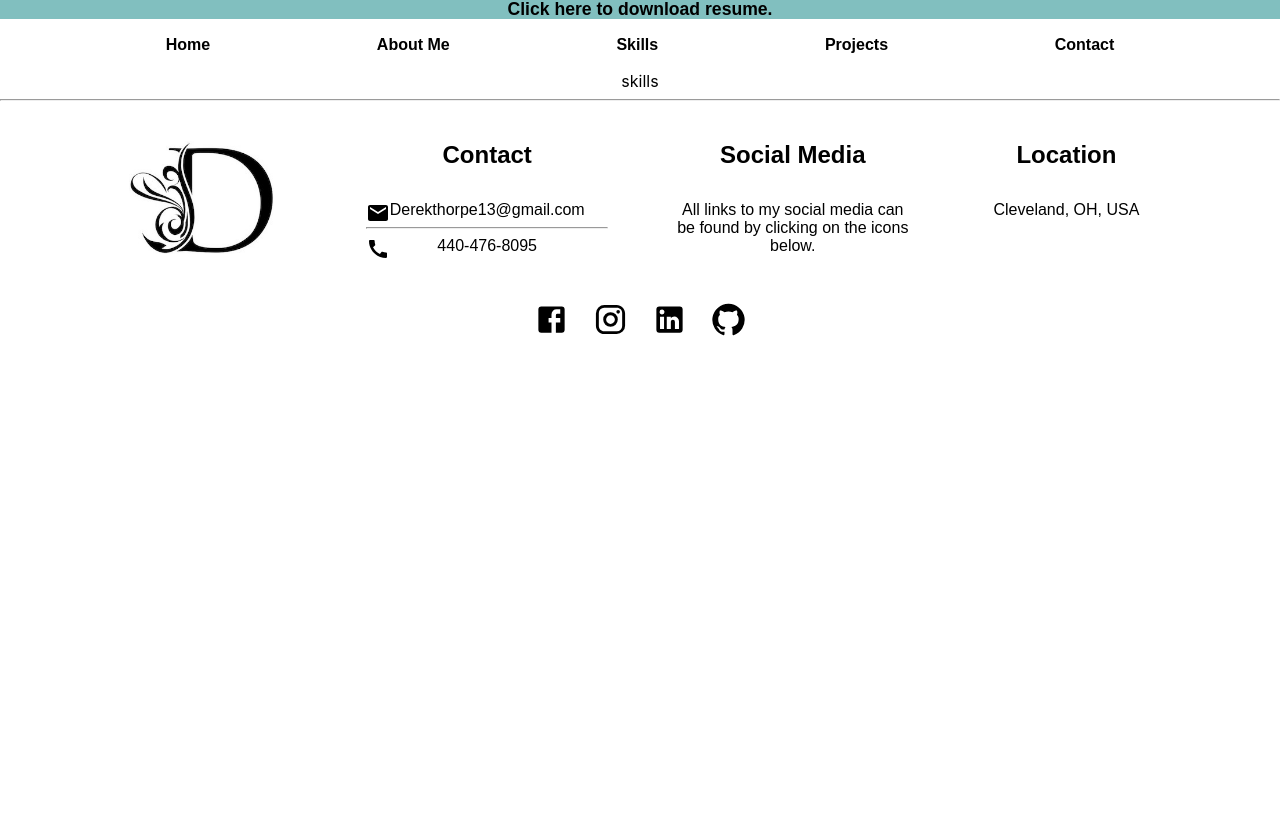
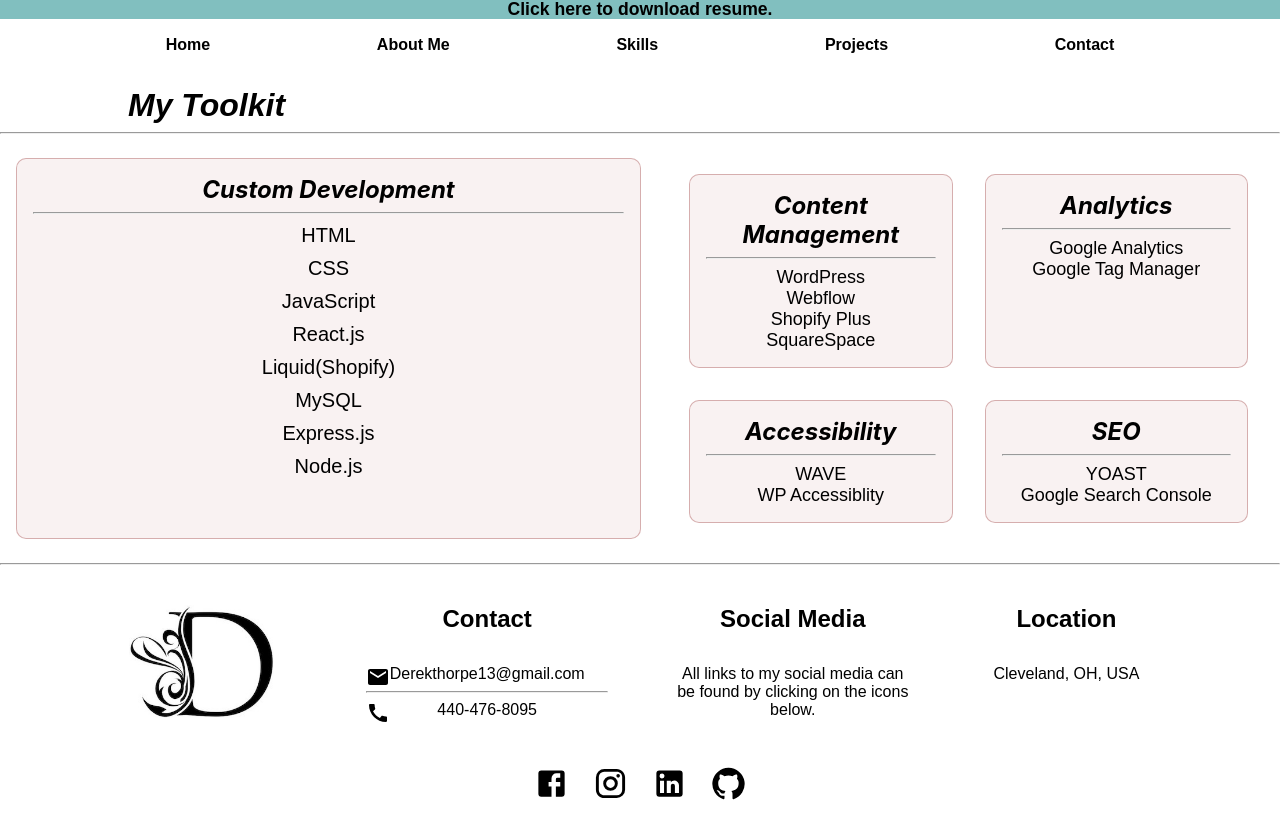
Before and after one commit to DThorpe13/2023_portfolio, a React (Create React App) app: page /skills in a window 1280 px wide. Built offline with nearby package versions, Linux system fonts and the light colour scheme.

Commit message:
began skill page layout

```diff
--- a/package.json
+++ b/package.json
@@ -5,6 +5,10 @@
   "dependencies": {
     "@emotion/react": "^11.10.6",
     "@emotion/styled": "^11.10.6",
+    "@fortawesome/fontawesome-svg-core": "^6.4.0",
+    "@fortawesome/free-regular-svg-icons": "^6.4.0",
+    "@fortawesome/free-solid-svg-icons": "^6.4.0",
+    "@fortawesome/react-fontawesome": "^0.2.0",
     "@mui/icons-material": "^5.11.11",
     "@mui/material": "^5.11.10",
     "@testing-library/jest-dom": "^5.16.5",
--- a/src/components/about/about.js
+++ b/src/components/about/about.js
@@ -10,7 +10,7 @@ const about = () => {
   return (
     <div>
       <p className='about-intro'>
-        -I am a web developer who specializes in frontend development and Content Management Systems.
+        -I am a web developer who specializes in custom frontend development and Content Management Systems.
       </p>
       <div className='columns-container about-container'>
         <div className='col-lg-4 col-xs-12'>
--- /dev/null
+++ b/src/components/skills/skills.css
@@ -0,0 +1,34 @@
+.skills-body h1 {
+    text-align: left;
+    margin-left: 10%;
+    font-family: Arial, Helvetica, sans-serif;
+}
+.skills-body {
+    margin-top: 2em;
+}
+.skill-container {
+    border: 1px solid rgb(191, 129, 129, 0.6);
+    padding: 1em;
+    background-color: rgb(191, 129, 129, 0.1);
+    z-index: 999;
+}
+.skill-container h2 {
+    text-align: center;
+}
+.skill-map-dev {
+    font-size: 20px;
+    font-weight: 500;
+    margin-top: 10px;
+}
+.skill-map {
+    font-size: 18px;
+    font-weight: 500;
+
+}
+.code-icon {
+    position: absolute;
+    top: 50%;
+    transform: scale(20);
+    color: rgb(216, 233, 232, 0.6);
+    z-index: 0;
+}
--- /dev/null
+++ b/src/components/skills/skills.js
@@ -0,0 +1,92 @@
+import React from 'react';
+import './skills.css';
+
+const skills = () => {
+
+    const customDevSkills = [
+        "HTML",
+        "CSS",
+        "JavaScript",
+        "React.js",
+        "Liquid(Shopify)",
+        "MySQL",
+        "Express.js",
+        "Node.js"
+    ];
+    const contentManagementSkills = [
+        "WordPress",
+        "Webflow",
+        "Shopify Plus",
+        "SquareSpace"
+    ];
+    const analytics = [
+        "Google Analytics",
+        "Google Tag Manager"
+    ];
+    const accessibilitySkills = [
+        "WAVE",
+        "WP Accessiblity"
+    ];
+    const seoSkills = [
+        "YOAST",
+        "Google Search Console"
+    ]
+
+    return (
+        <div className='skills-body'>
+            <h1><i>My Toolkit</i></h1>
+            <hr />
+            <div className='columns-container'>
+                <div className='col-lg-6 col-xs-12 skill-container'>
+                    <h2><i>Custom Development</i></h2>
+                    <hr />
+                    <div>
+                        {customDevSkills.map((customDevSkill, index) =>
+                            <p key={index} className='skill-map-dev'>{customDevSkill}</p>)}
+                    </div>
+                </div>
+                <div className='col-lg-6 col-xs-12'>
+                    <div className='columns-container'>
+                        <div className='col-lg-6 skill-container'>
+                            <h2><i>Content Management</i></h2>
+                            <hr />
+                            <div>
+                                {contentManagementSkills.map((contentManagementSkill, index) =>
+                                    <p key={index} className='skill-map'>{contentManagementSkill}</p>)}
+                            </div>
+                        </div>
+                        <div className='col-lg-6 skill-container'>
+                            <h2><i>Analytics</i></h2>
+                            <hr />
+                            <div>
+                                {analytics.map((analytic, index) =>
+                                    <p key={index} className='skill-map'>{analytic}</p>)}
+                            </div>
+                        </div>
+                    </div>
+                    <div className='columns-container'>
+                        <div className='col-lg-6 skill-container'>
+                            <h2><i>Accessibility</i></h2>
+                            <hr />
+                            <div>
+                                {accessibilitySkills.map((accessibilitySkill, index) =>
+                                    <p key={index} className='skill-map'>{accessibilitySkill}</p>)}
+                            </div>
+                        </div>
+                        <div className='col-lg-6 skill-container'>
+                            <h2><i>SEO</i></h2>
+                            <hr />
+                            <div>
+                                {seoSkills.map((seoSkill, index) =>
+                                    <p key={index} className='skill-map'>{seoSkill}</p>)}
+                            </div>
+                        </div>
+                    </div>
+                </div>
+
+            </div>
+        </div>
+    )
+}
+
+export default skills
--- a/src/pages/Skills.js
+++ b/src/pages/Skills.js
@@ -1,8 +1,9 @@
 import React from 'react';
+import SkillsComp from '../components/skills/skills';
 
 const Skills = () => {
   return (
-    <div>skills</div>
+    <div><SkillsComp /></div>
   )
 }
 
```
Also changed, not shown: 1 other file (tests, documents, lock files or other folders).
